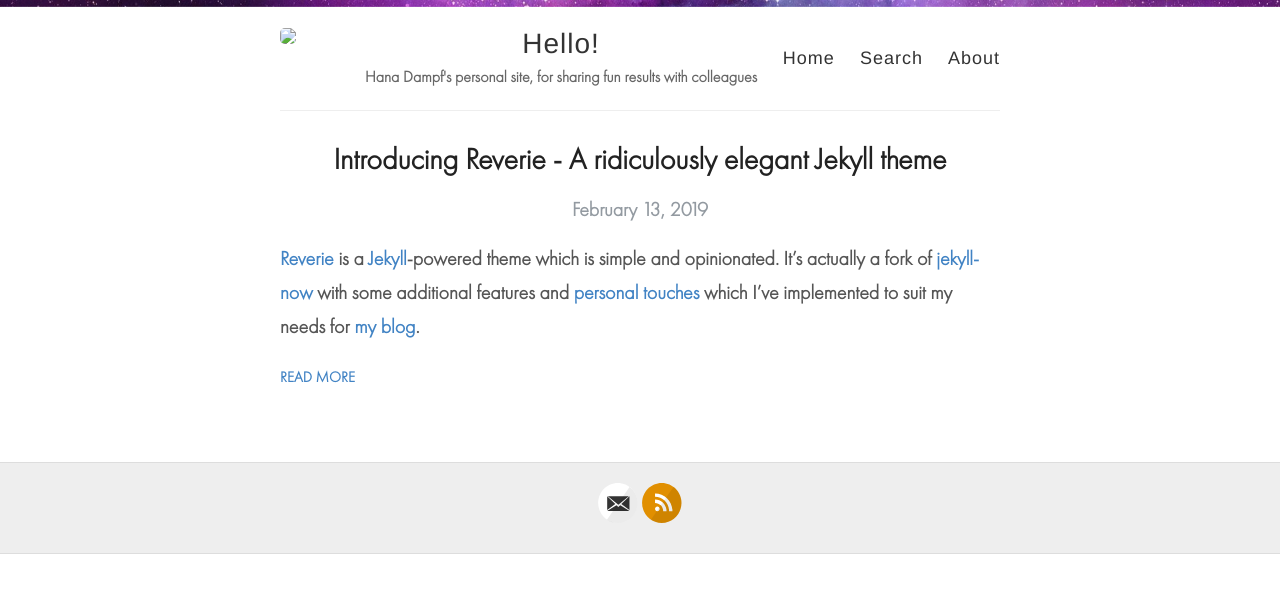
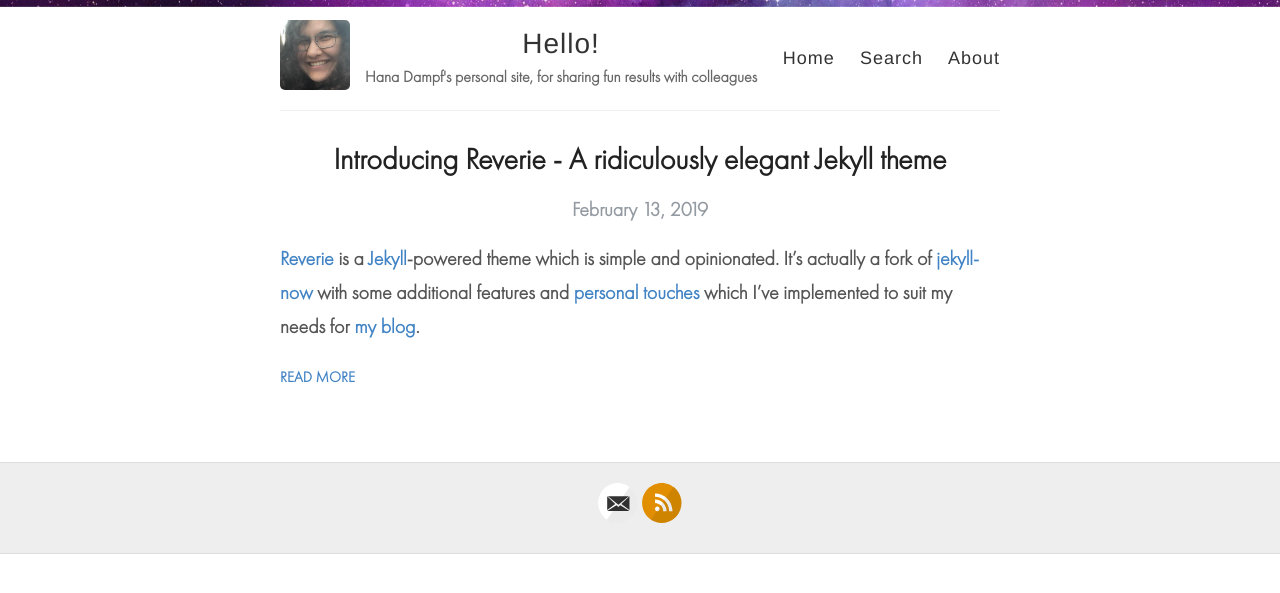
Before and after one commit to hana-dampf/hana-dampf.github.io, a Jekyll site: the page built from index.html, in a window 1280 px wide. Shown: the top 593 px of the page. Built offline with Jekyll 4.4.1, drawn with Linux system fonts in a browser that asks for light colours.

Commit message:
Update _config.yml

```diff
--- a/_config.yml
+++ b/_config.yml
@@ -12,7 +12,7 @@ author: Hana Dampf
 description: Hana Dampf's personal site, for sharing fun results with colleagues
 
 # URL of your avatar or profile pic (you could use your GitHub profile pic)
-avatar: /reverie/images/66894592_10217009744329366_1481488280867307520_n.jpg
+avatar: /hana-dampf.github.io/images/66894592_10217009744329366_1481488280867307520_n.jpg
 
 #
 # Flags below are optional
```
